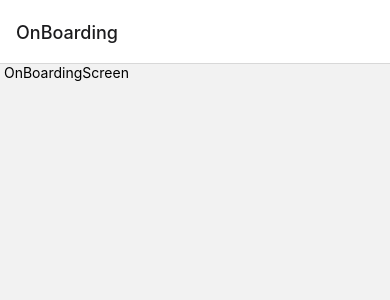
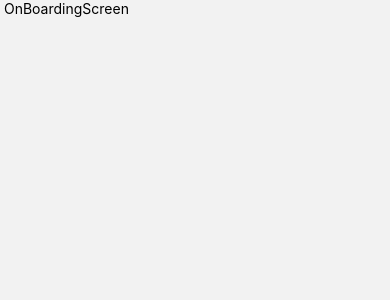
Before and after one commit to Lucostamagna/PruebaTecnica_EDEN, a React Native app in the folder CoctelesApp/: screen /OnBoarding in a window 390 px wide. Shown: the top 300 px of the page. Built offline with nearby package versions, Linux system fonts and the light colour scheme.

Commit message:
create Colors Constant

```diff
--- a/CoctelesApp/package.json
+++ b/CoctelesApp/package.json
@@ -14,7 +14,9 @@
     "expo": "~50.0.13",
     "expo-status-bar": "~1.11.1",
     "react": "18.2.0",
-    "react-native": "^0.73.5"
+    "react-native": "^0.73.5",
+    "react-native-gesture-handler": "^2.15.0",
+    "styled-components": "^6.1.8"
   },
   "devDependencies": {
     "@babel/core": "^7.20.0"
--- /dev/null
+++ b/CoctelesApp/src/Components/Botton.js
@@ -0,0 +1,20 @@
+import { Text, TouchableOpacity } from "react-native";
+import styled from "styled-components/native";
+import { Colors } from "../Constant/Color";
+
+const Button = ({ title, onPress }) => {
+
+  return (
+    <MyButton onPress={onPress}>
+      <Text>{title}</Text>
+    </MyButton>
+  );
+};
+const MyButton = styled.TouchableOpacity`
+background-color: ${Colors.bottonLogin};
+border-radius: 30px;
+width: 90%;
+align-self: center;
+padding: 15px;
+`;
+export default Button;
--- /dev/null
+++ b/CoctelesApp/src/Constant/Color.js
@@ -0,0 +1,6 @@
+export const Colors={
+    background: '#2C2C2C',
+    bottonLogin:'#FFDE59',
+
+
+}
--- a/CoctelesApp/src/Navigator/StackNavigation.js
+++ b/CoctelesApp/src/Navigator/StackNavigation.js
@@ -10,7 +10,9 @@ const Stack = createStackNavigator();
 export default function MyStack() {
   return (
     <Stack.Navigator>
-      <Stack.Screen name="OnBoarding" component={OnBoardingScreen} />
+      <Stack.Screen name="OnBoarding" component={OnBoardingScreen}  options={{
+            headerShown: false,
+          }}/>
       <Stack.Screen name="Login" component={LoginScreen} />
       <Stack.Screen name="Home" component={HomeScreen} />
       <Stack.Screen name="Search" component={SearchScreen} />
--- a/CoctelesApp/src/Screen/OnBoardingScreen.js
+++ b/CoctelesApp/src/Screen/OnBoardingScreen.js
@@ -1,10 +1,12 @@
 import React from "react";
 import { View, Text } from "react-native";
+import Button from "../Components/Botton";
 
 const OnBoardingScreen = () => {
   return (
     <View>
       <Text> OnBoardingScreen</Text>
+
     </View>
   );
 };
```
Also changed, not shown: 1 other file (tests, documents, lock files or other folders).
